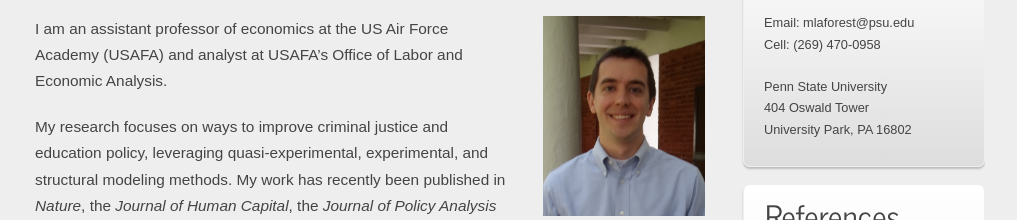
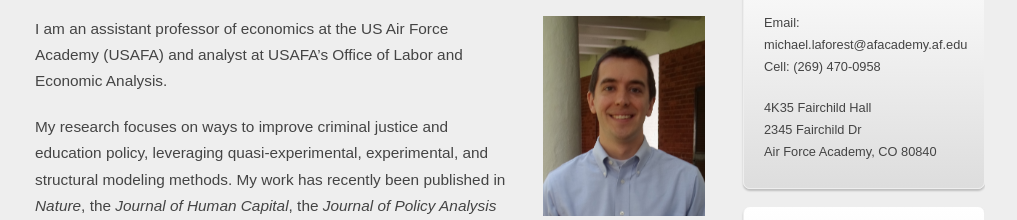
Before and after one commit to michaellaforest/michaellaforest.github.io, a plain HTML site: page index.html in a window 1280 px wide. Shown: the part 562-782 px from the top of the page, without its empty margins (130-1147 px from the left). Drawn offline with Linux system fonts and the light colour scheme.

Commit message:
Add files via upload

```diff
--- a/index.html
+++ b/index.html
@@ -43,8 +43,8 @@
         <div class="sidebar">
           <h3>Contact</h3>
 		  <br>
-			<p>Email: mlaforest@psu.edu<br>Cell: (269) 470-0958</p>
-			<p>Penn State University<br>404 Oswald Tower<br>University Park, PA 16802</p>
+			<p>Email: michael.laforest@afacademy.af.edu<br>Cell: (269) 470-0958</p>
+			<p>4K35 Fairchild Hall<br>2345 Fairchild Dr<br>Air Force Academy, CO 80840</p>
 		</div>
         <div class="sidebar">
           <h3>References</h3>
```
Also changed, not shown: research.html (+2 -2 lines).
